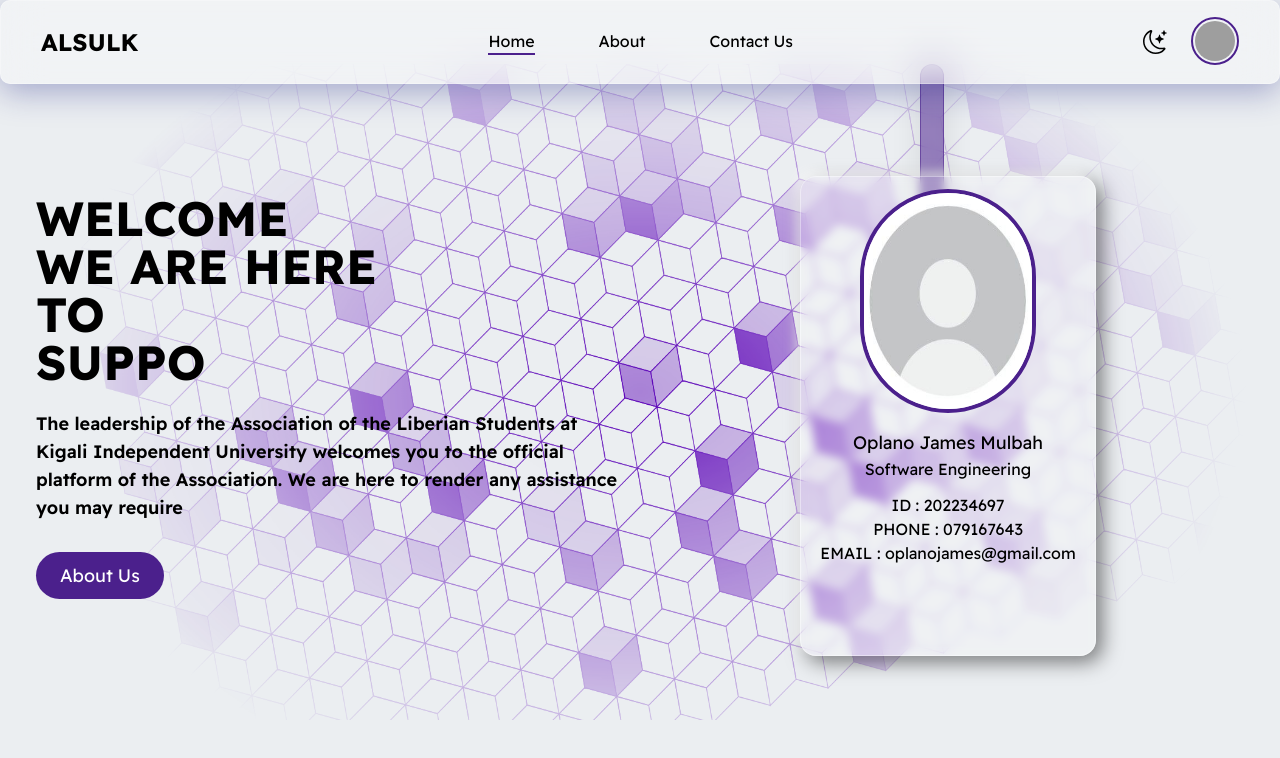
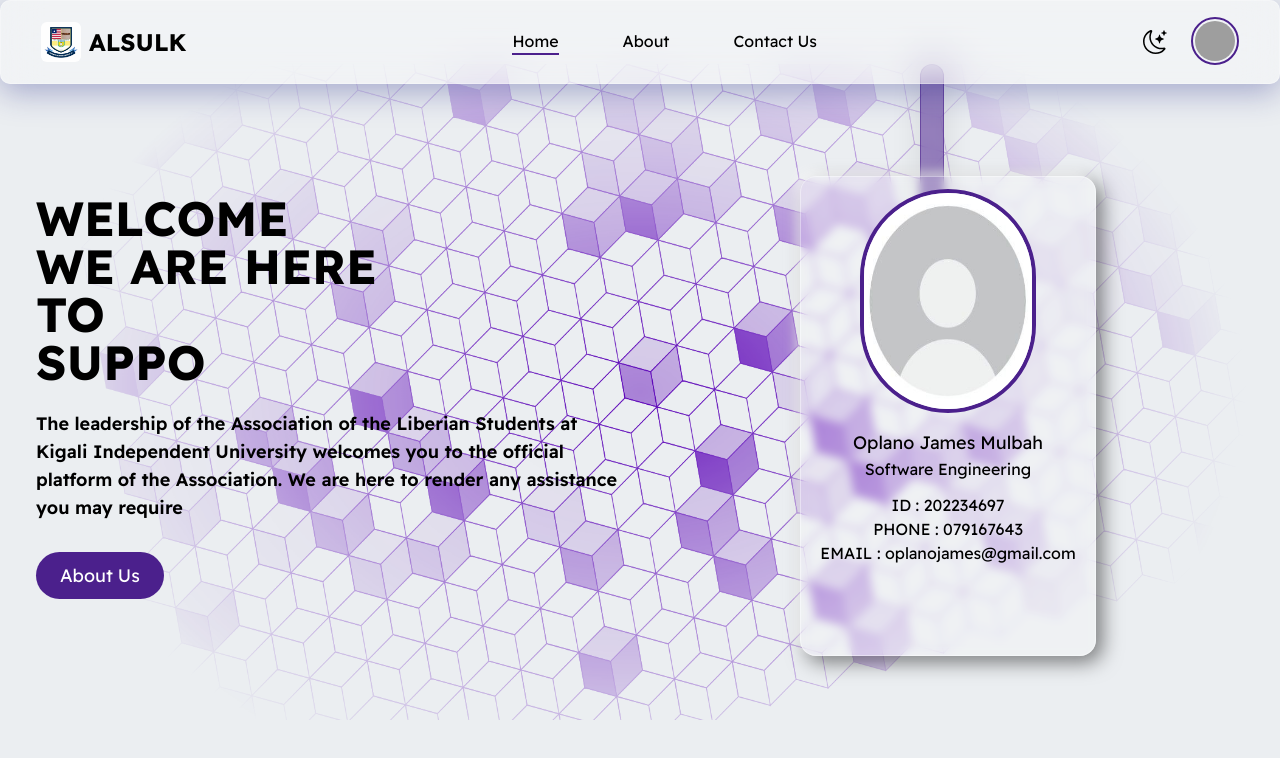
Before and after one commit to mulbahoplanojames/Harmony_Coalition_Project, a React (Vite) app: page / in a window 1280 px wide. Shown: the top 758 px of the page. Built offline with nearby package versions, Linux system fonts and the light colour scheme; sample sign-in values are in the browser's storage; grey boxes are pictures that could not be loaded.

Commit message:
workin on the student id card

```diff
--- a/index.html
+++ b/index.html
@@ -2,7 +2,7 @@
 <html lang="en">
   <head>
     <meta charset="UTF-8" />
-    <!-- <link rel="icon" type="image/svg+xml" href="/vite.svg" /> -->
+    <link rel="icon" type="image/svg+xml" href="/src/assets/logo.jpg" />
     <meta name="viewport" content="width=device-width, initial-scale=1.0" />
     <title>Harmony Coalition || Project</title>
   </head>
--- a/src/Components/Student_Profile_Header/StudentProfileHeader.jsx
+++ b/src/Components/Student_Profile_Header/StudentProfileHeader.jsx
@@ -1,5 +1,7 @@
 import { useEffect, useState } from "react";
 import { SiProgress } from "react-icons/si";
+
+import avatar from "/src/assets/userAvatar.jpg";
 
 const StudentProfileHeader = (props) => {
   const { firstName, lastName, department, course } = props;
@@ -59,7 +61,7 @@ const StudentProfileHeader = (props) => {
           <p>{course} Software engineering</p>
         </div>
         <div className="bg-blue-300  md:h-[15rem] h-[12rem] md:w-[26rem] w-full  md:order-last order-first overflow-hidden tw_round">
-          <img src="/src/assets/eric.jpeg" alt="" className="w-full h-full" />
+          <img src={avatar} alt="" className="w-full h-full" />
         </div>
       </div>
     </>
--- a/src/Constant/LogIn_Navabr/LogInNavbar.jsx
+++ b/src/Constant/LogIn_Navabr/LogInNavbar.jsx
@@ -6,6 +6,8 @@ import { Link } from "react-router-dom";
 import ToggleDarkModeIcon from "../../Components/Toggle_DarkMode/ToggleDarkModeIcon";
 import { AppContext } from "../../Context/AppContext";
 import ProfileAvatar from "../../Components/Profile_Avatar/ProfileAvatar";
+
+import logo from "/src/assets/logo.jpg";
 
 /**
  * The Navbar component renders the navigation bar of this website.
@@ -28,10 +30,11 @@ const LogInNavbar = () => {
         {/* Link to the home page */}
         <Link
           to="/"
-          className={`text-2xl font-bold ${
+          className={`text-2xl font-bold flex justify-center items-center gap-2 ${
             darkMode ? "text-black" : "text-black"
           }`}
         >
+          <img src={logo} alt="logo" className="w-10 h-10 rounded-md" />
           ALSULK
         </Link>
         {/*//! Menu items for larger devices and mapping through the links */}
--- a/src/Pages/Sign_Up/SignUp.jsx
+++ b/src/Pages/Sign_Up/SignUp.jsx
@@ -22,15 +22,6 @@ const SignUp = () => {
   const sendData = async (event) => {
     event.preventDefault();
 
-    try {
-      const response = await axios.post(API_ENDPOINT, {
-        first_name: signedUpData.first_name,
-        last_name: signedUpData.last_name,
-        email: signedUpData.email,
-        password: signedUpData.password,
-        phone_number: signedUpData.phone_number,
-      });
-
     if (
       signedUpData.first_name === "" ||
       signedUpData.last_name === "" ||
@@ -41,6 +32,15 @@ const SignUp = () => {
       setSignUpErrorMessage("All fields are required");
       return;
     } else {
+      try {
+        const response = await axios.post(API_ENDPOINT, {
+          first_name: signedUpData.first_name,
+          last_name: signedUpData.last_name,
+          email: signedUpData.email,
+          password: signedUpData.password,
+          phone_number: signedUpData.phone_number,
+        });
+
         console.log(response);
         setSignUpErrorMessage(
           "Account created successfully, please check your email to Activate your account"
@@ -52,9 +52,10 @@ const SignUp = () => {
           password: "",
           phone_number: "",
         });
-      }
       } catch (error) {
         console.log("Error", error);
+        setSignUpErrorMessage(JSON.stringify(error.response.data));
+      }
     }
   };
 
```
Also changed, not shown: src/assets/logo.jpg (added). Lines whose indentation alone changed are shown as unchanged.
